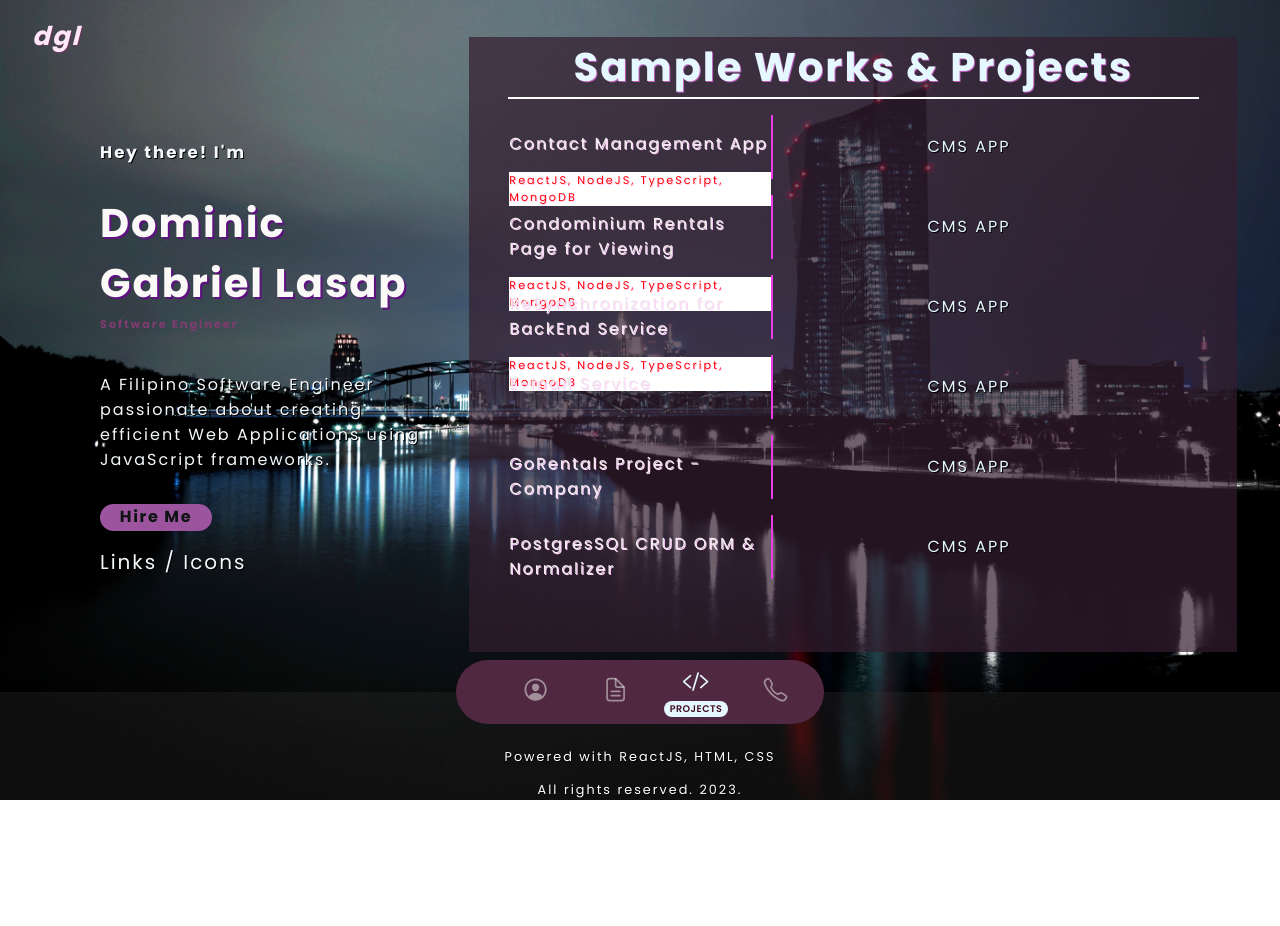
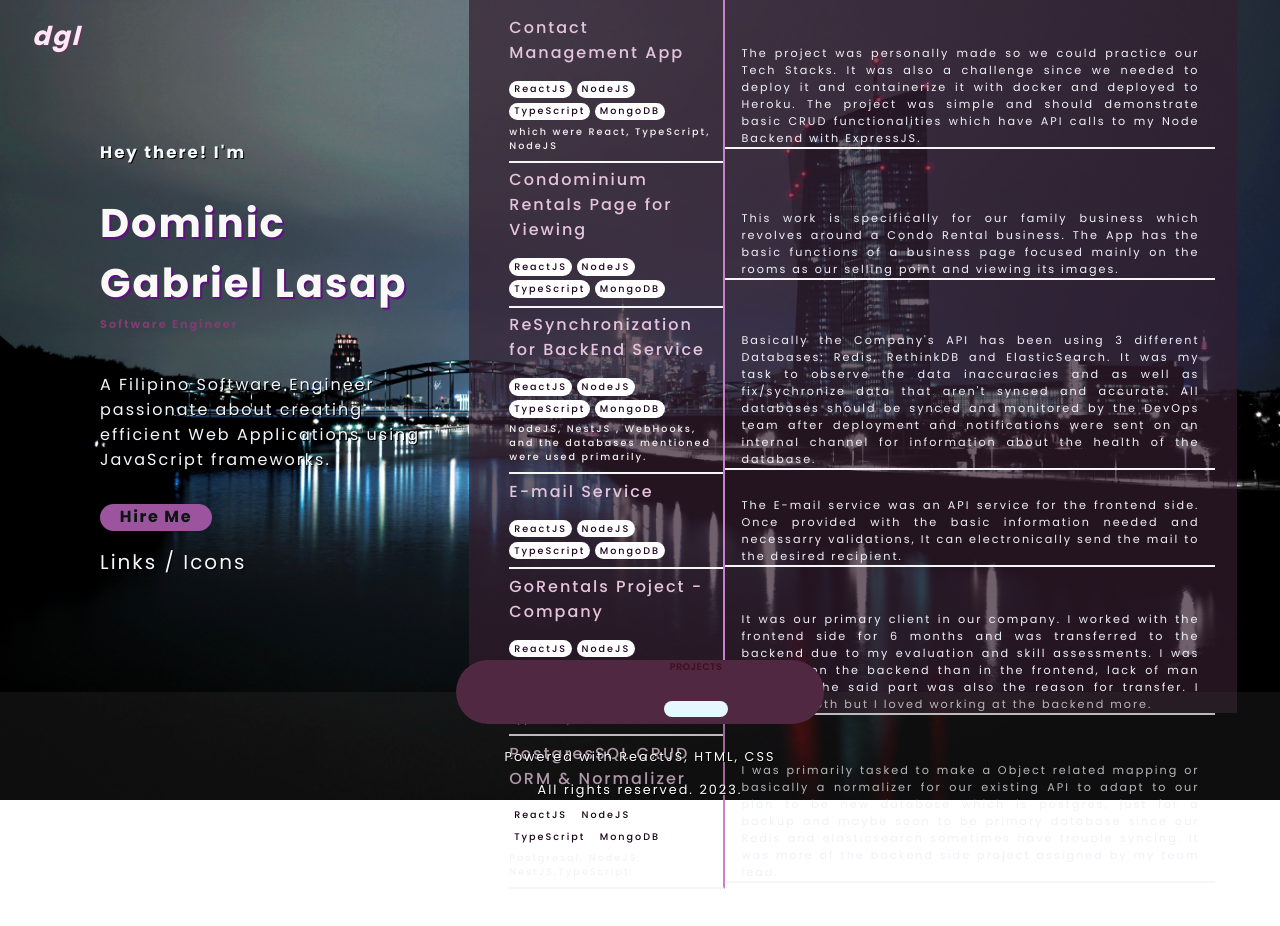
Before and after one commit to dlasap/dom-portfolio, a React (Create React App) app: page /works in a window 1280 px wide. Shown: the top 926 px of the page. Before the commit the page ends 812 px from the top, so only its background shows below. Built offline with nearby package versions, Linux system fonts and the light colour scheme; the HTML template or start-up script is replaced by a standard one.

Commit message:
added primary works

```diff
--- a/src/components/Contact.js
+++ b/src/components/Contact.js
@@ -81,6 +81,7 @@ const Contact = () => {
         </form>
       </Paper>
       <ul className="list-contact">
+        Contact: Details
         <li>
           <ion-icon name="call-outline"></ion-icon> Phone: +63 905 561 0116 &#127477;&#127469;
         </li>
--- a/src/components/Content.js
+++ b/src/components/Content.js
@@ -17,8 +17,8 @@ const Content = () => {
             path="/resume"
             element={
               <>
-                <p style={{ padding: 0, margin: 0, fontSize: "1rem" }}> RESUME</p>
-                <embed className="pdf-sec" src={pdf_file} type="application/pdf" width={"65%"} />
+                <p style={{ padding: 0, margin: 0, fontSize: "2.5rem" }}> RESUME</p>
+                <embed className="pdf-sec" src={pdf_file} type="application/pdf" width={"70%"} />
               </>
             }
           />
--- a/src/components/Works.js
+++ b/src/components/Works.js
@@ -14,46 +14,105 @@ const Works = () => {
           <li className="work-item">
             <span className="work-title">
               <p>Contact Management App</p>
-              <div className="tech-stack">ReactJS, NodeJS, TypeScript, MongoDB</div>
+              <div className="tech-stack">
+                <li className="tech-item">ReactJS</li>
+                <li className="tech-item">NodeJS</li>
+                <li className="tech-item">TypeScript</li>
+                <li className="tech-item">MongoDB</li>
+                which were React, TypeScript, NodeJS
+              </div>
             </span>
-            <span className="work-desc">CMS APP</span>
+            <p className="work-desc">
+              The project was personally made so we could practice our Tech Stacks. It was also a challenge since we needed to deploy it and
+              containerize it with docker and deployed to Heroku. The project was simple and should demonstrate basic CRUD functionalities which have
+              API calls to my Node Backend with ExpressJS.{" "}
+            </p>
           </li>
           <li className="work-item">
             {" "}
             <span className="work-title">
               <p>Condominium Rentals Page for Viewing</p>
-              <div className="tech-stack">ReactJS, NodeJS, TypeScript, MongoDB</div>
+              <div className="tech-stack">
+                <li className="tech-item">ReactJS</li>
+                <li className="tech-item">NodeJS</li>
+                <li className="tech-item">TypeScript</li>
+                <li className="tech-item">MongoDB</li>
+              </div>
             </span>
-            <p className="work-desc">CMS APP</p>
+            <p className="work-desc">
+              This work is specifically for our family business which revolves around a Condo Rental business. The App has the basic functions of a
+              business page focused mainly on the rooms as our selling point and viewing its images.
+            </p>
           </li>
           <li className="work-item">
             {" "}
             <span className="work-title">
               <p>ReSynchronization for BackEnd Service</p>
-              <div className="tech-stack">ReactJS, NodeJS, TypeScript, MongoDB</div>
+              <div className="tech-stack">
+                <li className="tech-item">ReactJS</li>
+                <li className="tech-item">NodeJS</li>
+                <li className="tech-item">TypeScript</li>
+                <li className="tech-item">MongoDB</li>
+                NodeJS, NestJS , WebHooks, and the databases mentioned were used primarily.
+              </div>
             </span>
-            <p className="work-desc">CMS APP</p>
+            <p className="work-desc">
+              Basically the Company's API has been using 3 different Databases: Redis, RethinkDB and ElasticSearch. It was my task to observe the data
+              inaccuracies and as well as fix/sychronize data that aren't synced and accurate. All databases should be synced and monitored by the
+              DevOps team after deployment and notifications were sent on an internal channel for information about the health of the database.
+            </p>
           </li>
           <li className="work-item">
             {" "}
             <span className="work-title">
               <p>E-mail Service</p>
+              <div className="tech-stack">
+                <li className="tech-item">ReactJS</li>
+                <li className="tech-item">NodeJS</li>
+                <li className="tech-item">TypeScript</li>
+                <li className="tech-item">MongoDB</li>
+              </div>
             </span>
-            <p className="work-desc">CMS APP</p>
+            <p className="work-desc">
+              The E-mail service was an API service for the frontend side. Once provided with the basic information needed and necessarry validations,
+              It can electronically send the mail to the desired recipient.
+            </p>
           </li>
           <li className="work-item">
             {" "}
             <span className="work-title">
               <p>GoRentals Project - Company</p>
+              <div className="tech-stack">
+                <li className="tech-item">ReactJS</li>
+                <li className="tech-item">NodeJS</li>
+                <li className="tech-item">TypeScript</li>
+                <li className="tech-item">MongoDB</li>
+                and its tech stack is on JavaScript: React, NodeJS, TypeScript, NestJS.
+              </div>
             </span>
-            <p className="work-desc">CMS APP</p>
+            <p className="work-desc">
+              It was our primary client in our company. I worked with the frontend side for 6 months and was transferred to the backend due to my
+              evaluation and skill assessments. I was more fit on the backend than in the frontend, lack of man power in the said part was also the
+              reason for transfer. I enjoyed both but I loved working at the backend more.
+            </p>
           </li>
           <li className="work-item">
             {" "}
             <span className="work-title">
               <p>PostgresSQL CRUD ORM & Normalizer</p>
+              <div className="tech-stack">
+                <li className="tech-item">ReactJS</li>
+                <li className="tech-item">NodeJS</li>
+                <li className="tech-item">TypeScript</li>
+                <li className="tech-item">MongoDB</li>
+                Postgresql, NodeJS, NestJS,TypeScript
+              </div>
             </span>
-            <p className="work-desc">CMS APP</p>
+            <p className="work-desc">
+              I was primarily tasked to make a Object related mapping or basically a normalizer for our existing API to adapt to our plan to be new
+              database which is postgres, just for a backup and maybe soon to be primary database since our Redis and elasticsearch sometimes have
+              trouble syncing. It was more of the backend side project assigned by my team lead.
+            </p>
           </li>
         </ul>
       </div>
--- a/src/components/styles/Contact.css
+++ b/src/components/styles/Contact.css
@@ -1,14 +1,16 @@
 .contact-container {
   display: flex;
   flex-direction: column;
-  height: fit-content(70%);
-  width: 100%;
+  max-height: 150%;
+  min-width: 65%;
+  max-width: 85%;
   color: #ede7ee;
+  background-color: rgba(52, 29, 46, 0.7);
   text-shadow: 1px 1px rgb(207, 66, 171);
 }
 .header {
   align-self: center;
-  font-size: 1.5rem;
+  font-size: 2.5rem;
   border-bottom: 2px white solid;
   width: 70%;
 }
@@ -17,7 +19,8 @@
   padding: 1.25rem 1.25rem 0.25rem 1.25rem;
   align-self: center;
   width: 65%;
-  background-color: beige;
+  /* background-color: beige; */
+  background: yellow;
   min-height: 50%;
   /* background-color: rgb(55, 55, 18); */
   text-shadow: none;
@@ -94,16 +97,20 @@
 }
 
 .list-contact {
-  background: rgb(0, 0, 0, 0.6);
-  max-width: 40%;
+  display: flex;
+  flex-direction: column;
+  flex-wrap: wrap;
+  /* background: rgba(73, 31, 44, 0.6); */
+  max-width: fit-content;
   margin: 0;
   list-style-type: none;
   text-align: left;
   color: rgb(240, 237, 238);
-  font-size: 1.5rem;
+  font-size: 1.15rem;
   margin-left: 15%;
-  border-radius: 10px;
   padding-left: 10px;
+  padding-bottom: 1rem;
+  margin-bottom: 1rem;
   text-shadow: 2px 2px rgb(49, 31, 54);
   box-shadow: 2px black;
 }
--- a/src/components/styles/Content.css
+++ b/src/components/styles/Content.css
@@ -5,8 +5,10 @@
   height: 100%;
   justify-content: center;
   align-items: center;
-  margin-top: -2.5rem;
-  color: #e6f8ff;
+  margin-top: -4.5rem;
+  color: #ede7ee;
+  font-size: 2.5rem;
+  text-shadow: 1px 1px rgb(207, 66, 171);
 }
 
 .image-section {
--- a/src/components/styles/Works.css
+++ b/src/components/styles/Works.css
@@ -3,16 +3,9 @@
   flex-direction: column;
   background-color: rgba(52, 29, 46, 0.7);
   width: 90%;
-  height: 100%;
+  max-height: 130%;
   gap: 0;
   margin: 0;
-}
-.tech-stack {
-  color: green;
-  font-size: 0.7rem;
-  max-width: fit-content;
-  background-color: white;
-  color: red;
 }
 
 h2 {
@@ -22,9 +15,10 @@ h2 {
   padding: 0;
   font-size: 2.5rem;
   border-bottom: 2px white solid;
-  text-shadow: 1px 1px rgb(192, 95, 194);
+  text-shadow: 1px 1px rgb(207, 66, 171);
   /* background: rgba(31, 12, 24, 0.8); */
   width: 90%;
+  color: #ede7ee;
 }
 
 .worklist {
@@ -33,7 +27,8 @@ h2 {
   flex-direction: column;
   justify-content: center;
   align-items: flex-start;
-  gap: 1rem;
+  gap: 0.3rem;
+  flex-wrap: wrap;
 }
 
 .work-item {
@@ -41,22 +36,57 @@ h2 {
   display: flex;
   flex-grow: 1;
   align-items: center;
-  width: 90%;
+  width: 97%;
   height: 100%;
+  justify-content: center;
 }
 
 .work-title {
-  font-size: 1.5rem;
-  width: 40%;
-  height: 4rem;
-  border-right: 2px solid rgb(233, 61, 230);
-  margin: 0;
-  padding: 0;
+  font-size: 1.25rem;
+  width: 45%;
+  max-height: 40%;
+  border-right: 2px solid rgb(202, 129, 202);
+  padding: 0 0.5rem 0 0;
+  margin: -1rem 0 0 0;
   text-align: left;
-  color: rgb(241, 236, 236);
-  text-shadow: 1px 1px rgb(255, 206, 252);
+  color: rgb(230, 196, 222);
+  font-weight: 500;
+  text-shadow: none;
+  border-bottom: 2px solid rgb(247, 246, 246);
 }
 
 .work-desc {
+  padding: 0rem 1rem;
+  margin: 1rem 0 0 0;
   flex-grow: 1;
+  display: inline-flex;
+  color: rgb(240, 241, 247);
+  text-shadow: none;
+  font-size: 0.7rem;
+  width: 100%;
+  height: 100%;
+  text-align: justify;
+  justify-self: center;
+  align-self: center;
+  justify-content: center;
+  border-bottom: 2px solid rgb(247, 246, 246);
 }
+
+.tech-stack {
+  font-size: 0.6rem;
+  max-width: fit-content;
+  /* background-color: white; */
+  color: rgb(247, 242, 242);
+  display: flex;
+  gap: 0.3rem;
+  flex-wrap: wrap;
+  padding-bottom: 0.5rem;
+  width: 100%;
+}
+
+.tech-item {
+  background: white;
+  padding: 0.1rem 0.3rem;
+  color: rgb(26, 3, 26);
+  border-radius: 2rem;
+}
```
